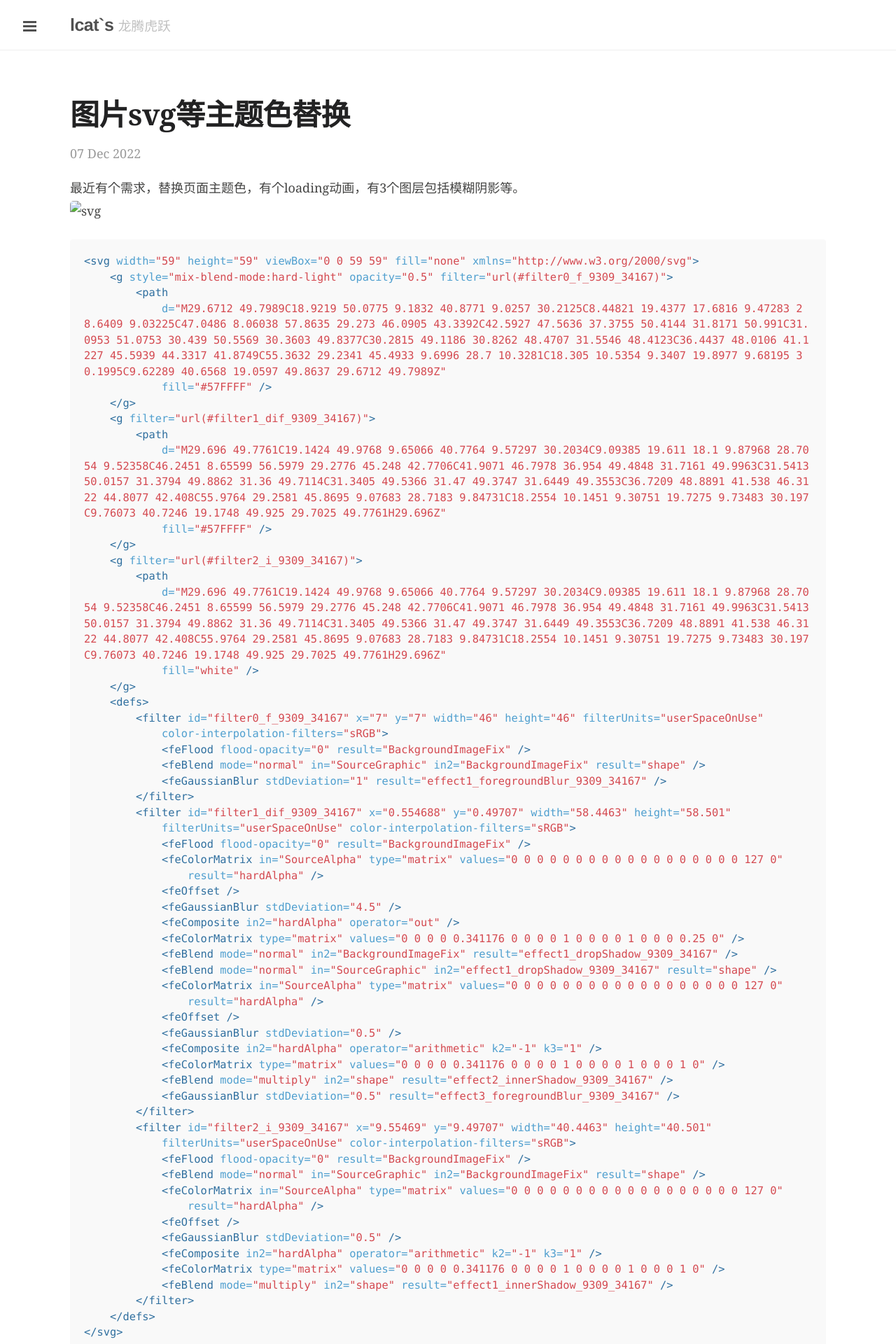
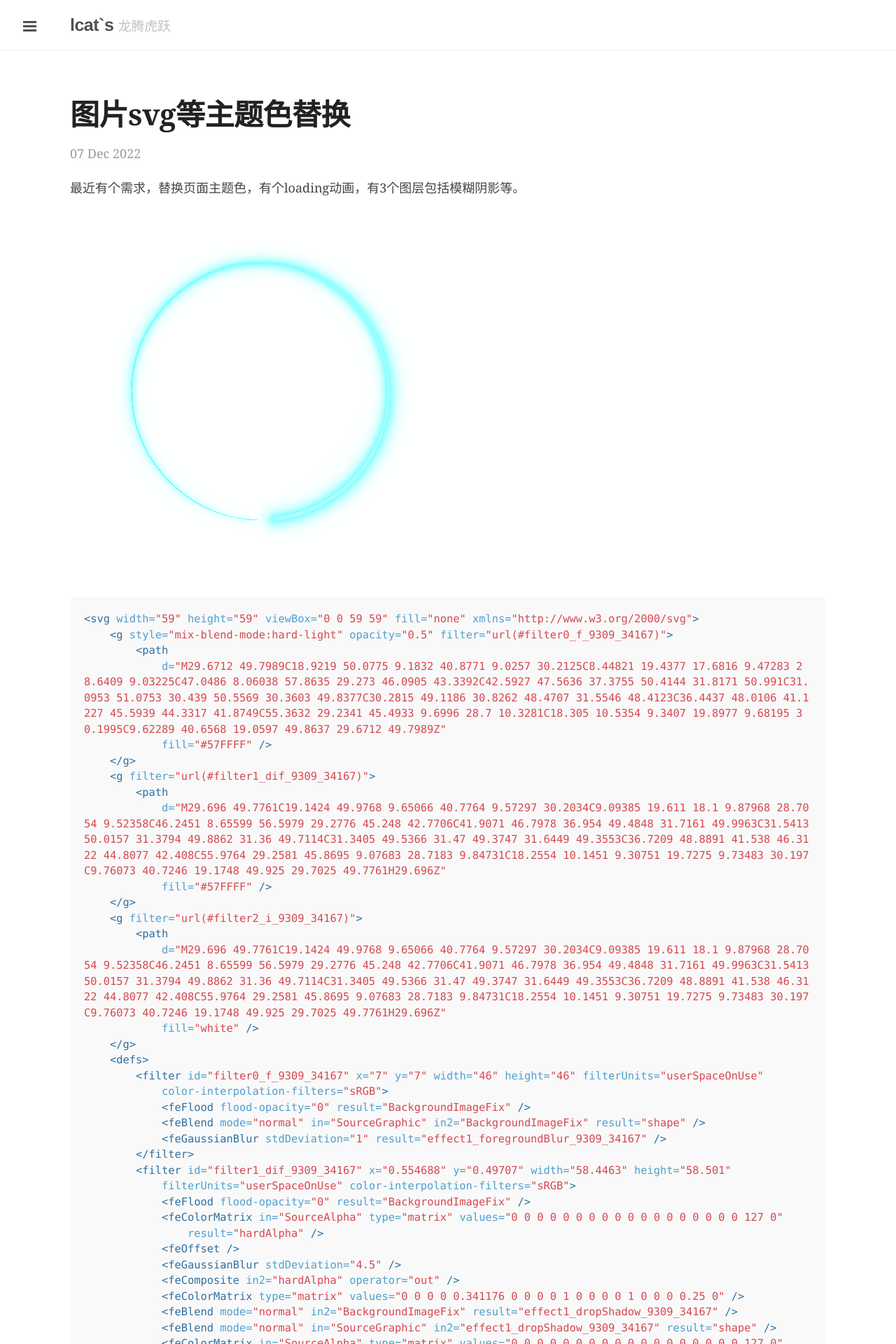
Before and after one commit to lcat/lcat.me, a Jekyll site: the page built from _posts/2022-12-07-svg图片等主题色替换.md, in a window 1280 px wide. Shown: the top 1920 px of the page at 70% size. Built offline with Jekyll 4.4.1, drawn with Linux system fonts in a browser that asks for light colours; comment, search, counter and statistics services are not loaded.

Commit message:
图片svg等主题色替换

````diff
--- a/_posts/2022-12-07-svg图片等主题色替换.md
+++ b/_posts/2022-12-07-svg图片等主题色替换.md
@@ -4,7 +4,7 @@
 tags: [排序, order]
 ---
 最近有个需求，替换页面主题色，有个loading动画，有3个图层包括模糊阴影等。
-![svg](./public/images/2022/loading.svg){:height="50%" width="50%"}
+![svg](https://lcat.github.io/lcat.me/public/images/2022/loading.svg){:height="50%" width="50%"}
 
 ```html
 <svg width="59" height="59" viewBox="0 0 59 59" fill="none" xmlns="http://www.w3.org/2000/svg">
@@ -360,4 +360,4 @@
 ```
 
 
-## [最终demo请点击查看](./public/html/loading.html)
+## [最终demo请点击查看](https://lcat.github.io/lcat.me/public/html/loading.html)
````
